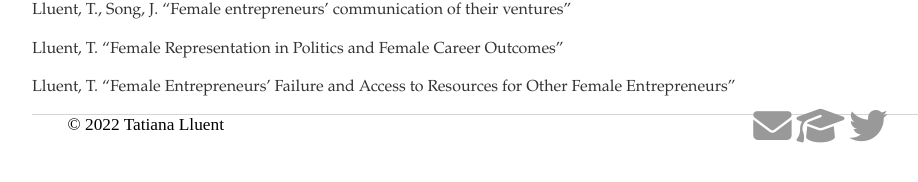
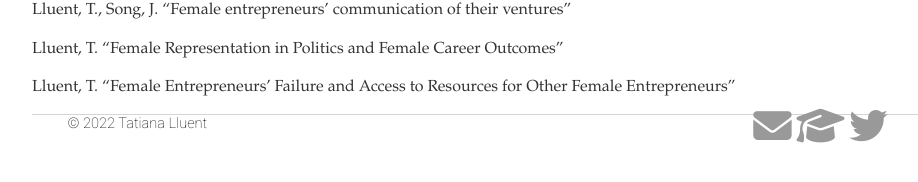
Before and after one commit to tatianalluent/tatianalluent.github.io, a Jekyll site: the page built from research/index.html, in a window 1280 px wide. Shown: the part 494-676 px from the top of the page, without its empty margins (160-1078 px from the left). Built offline with Jekyll 4.4.1, drawn with Linux system fonts in a browser that asks for light colours; nearby versions of some CDN libraries; a style sheet for code colours, icons or effects is not loaded.

Commit message:
font footnote

```diff
--- a/css/main.css
+++ b/css/main.css
@@ -53,7 +53,8 @@ footer ul li {
 }
 
 .footnote {
-  font-size: 13pt;
+  font-family:'Roboto', sans-serif;
+  font-size: 11pt;
   line-height: 1.2;
 }
 
```
